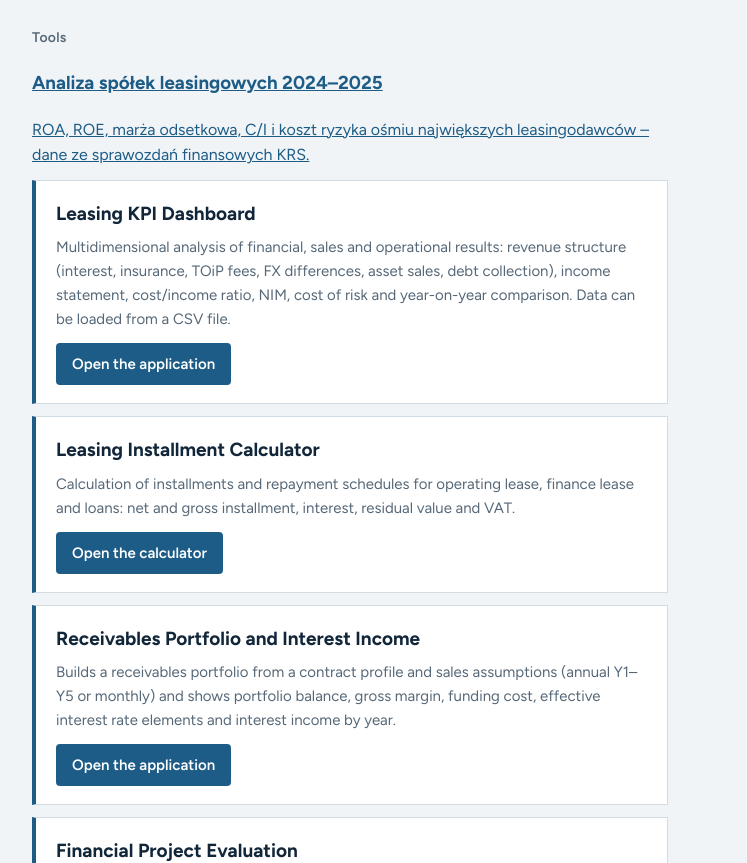
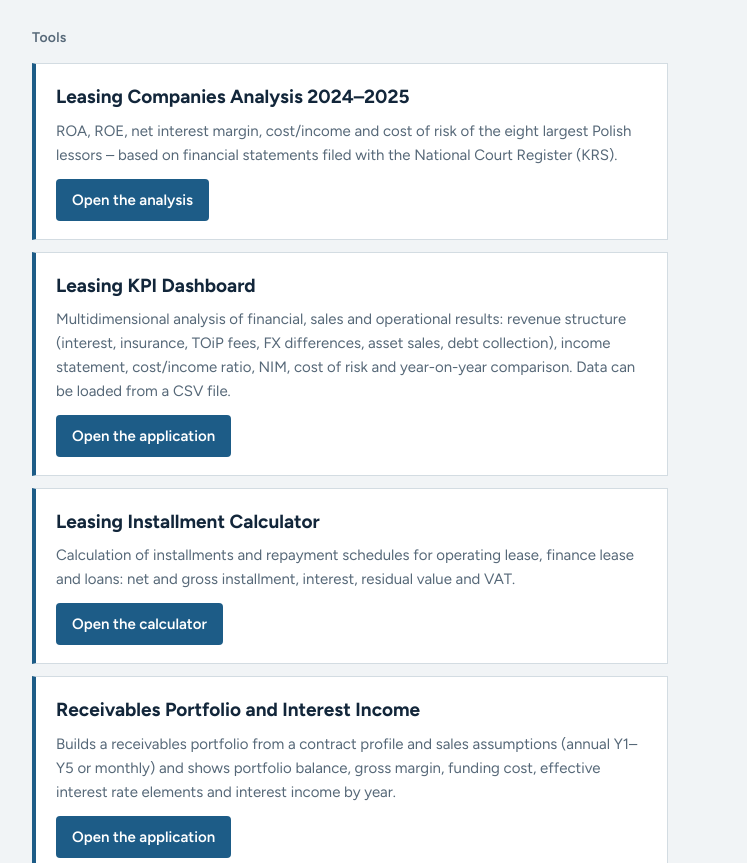
Before and after one commit to marogowski/my-first-domain, a plain HTML site: page index.html in a window 1280 px wide. Shown: the part 900-1763 px from the top of the page, without its empty margins (444-1191 px from the left). Drawn offline with Linux system fonts and the light colour scheme.

Commit message:
Update leasing analysis section with new content

```diff
--- a/index.html
+++ b/index.html
@@ -100,9 +100,10 @@ p{margin:0 0 12px;max-width:62ch}
 
   <section>
    <h2 data-en="Tools" data-fr="Outils">Narzędzia</h2>
-   <a class="tool-card" href="/narzedzia/analiza-leasing/">
-     <h3>Analiza spółek leasingowych 2024–2025</h3>
-     <p>ROA, ROE, marża odsetkowa, C/I i koszt ryzyka ośmiu największych leasingodawców – dane ze sprawozdań finansowych KRS.</p>
+   <a class="app" href="narzedzia/analiza-leasing/#en" target="_blank" rel="noopener" data-base="narzedzia/analiza-leasing/">
+    <h3 data-en="Leasing Companies Analysis 2024–2025" data-fr="Analyse des sociétés de leasing 2024–2025" data-pl="Analiza spółek leasingowych 2024–2025">Leasing Companies Analysis 2024–2025</h3>
+    <p data-en="ROA, ROE, net interest margin, cost/income and cost of risk of the eight largest Polish lessors – based on financial statements filed with the National Court Register (KRS)." data-fr="ROA, ROE, marge d’intérêt, coefficient d’exploitation et coût du risque des huit principaux bailleurs polonais – à partir des états financiers déposés au KRS." data-pl="ROA, ROE, marża odsetkowa, C/I i koszt ryzyka ośmiu największych leasingodawców – dane ze sprawozdań finansowych KRS.">ROA, ROE, net interest margin, cost/income and cost of risk of the eight largest Polish lessors – based on financial statements filed with the National Court Register (KRS).</p>
+    <span class="btn" data-en="Open the analysis" data-fr="Ouvrir l’analyse" data-pl="Otwórz analizę">Open the analysis</span>
    </a>
    <a class="app" href="kpi/" target="_blank" rel="noopener">
     <h3 data-en="Leasing KPI Dashboard" data-fr="Tableau de bord KPI leasing">Panel KPI leasingu</h3>
```
